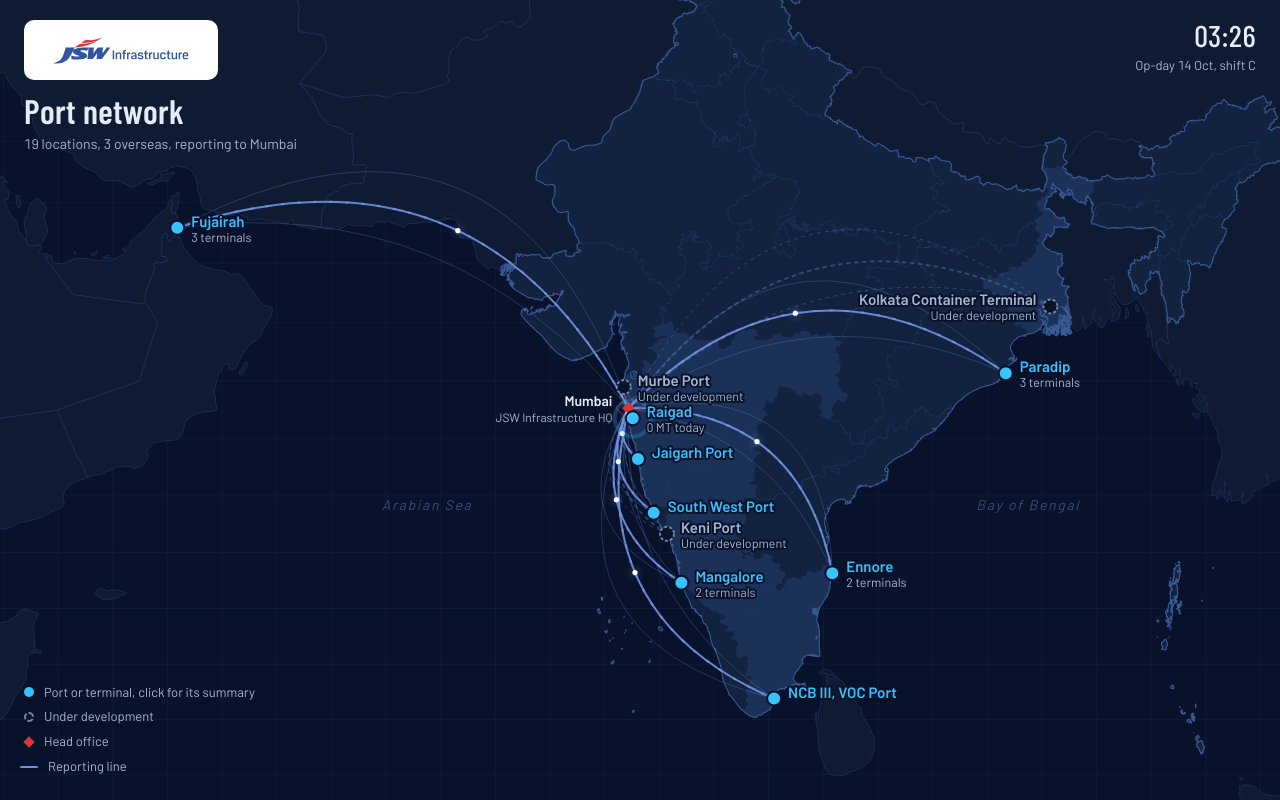
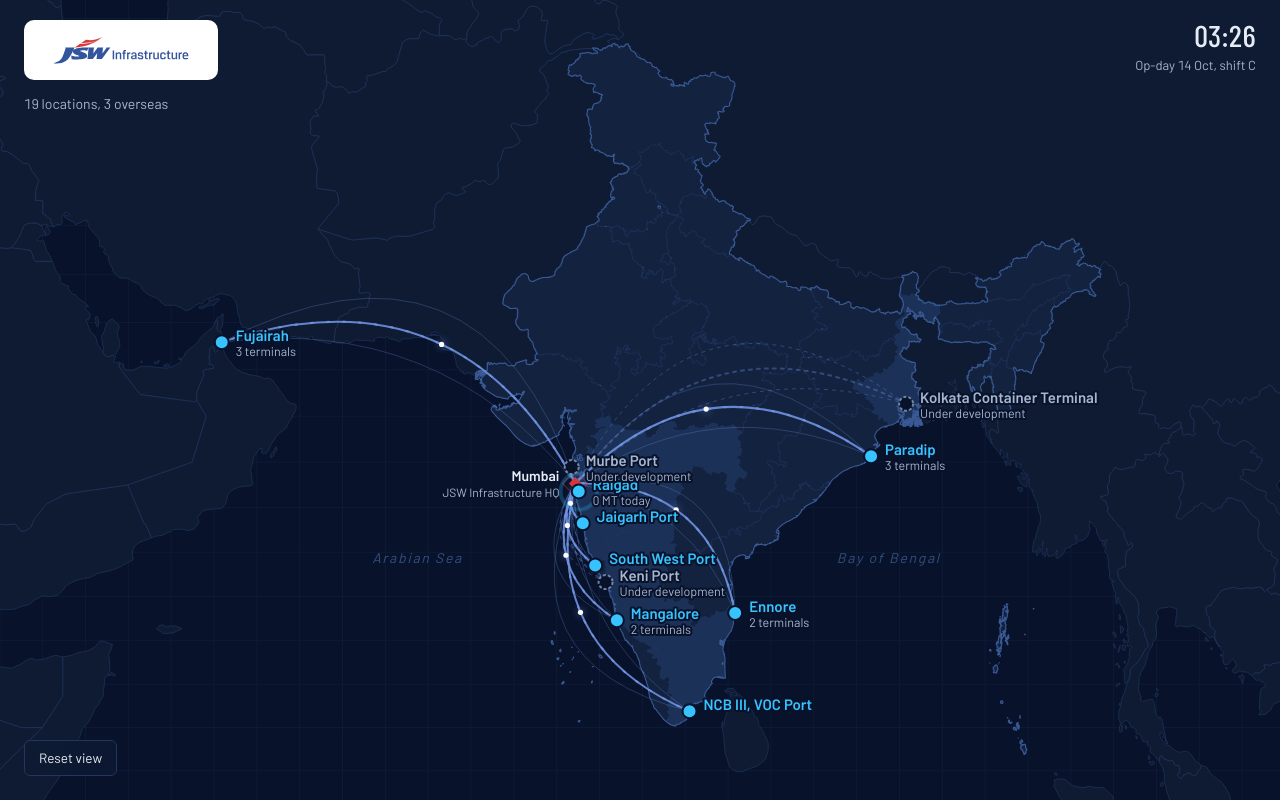
Before and after one commit to shubhamshnd/CEPDA, a Flask app: page / in a window 1280 px wide. Run offline with Flask 3, Linux system fonts and the light colour scheme; some libraries are stand-ins or nearby versions.

Commit message:
Enhance map interaction with user controls and improve zoom behavior

```diff
--- a/static/css/app.css
+++ b/static/css/app.css
@@ -52,7 +52,8 @@ button { font: inherit; color: inherit; }
 
 /* ── Map ───────────────────────────────────────────── */
 #stage { position: fixed; inset: 0; }
-#map { width: 100%; height: 100%; display: block; }
+#map { width: 100%; height: 100%; display: block; cursor: grab; }
+#map:active { cursor: grabbing; }
 
 .graticule { fill: none; stroke: var(--sea-line); stroke-width: 1; vector-effect: non-scaling-stroke; }
 .land { fill: var(--land); }
@@ -136,6 +137,13 @@ body.panel-open .clock { right: calc(var(--panel-w) + 24px); }
   list-style: none; font-size: 13px; color: var(--text-2);
   display: grid; gap: 6px; pointer-events: none;
 }
+.map-controls { position: absolute; left: 24px; bottom: calc(24px + var(--safe-b)); }
+.map-controls button {
+  background: rgba(13, 26, 51, .85); border: 1px solid var(--rule);
+  padding: 7px 14px; border-radius: 6px; cursor: pointer; font-size: 13.5px;
+  backdrop-filter: blur(6px);
+}
+.map-controls button:hover { border-color: var(--coast); }
 .legend li { display: flex; align-items: center; gap: 10px; }
 .key { display: inline-block; flex: none; }
 .key-port { width: 10px; height: 10px; border-radius: 50%; background: var(--port); }
@@ -307,6 +315,7 @@ body.panel-open .clock { right: calc(var(--panel-w) + 24px); }
   body.panel-open .clock { right: 16px; }
   .legend { display: none; }
   .brand-logo { height: 34px; margin-bottom: 10px; }
+  .map-controls { left: 16px; bottom: calc(16px + var(--safe-b)); }
   .panel {
     top: auto; height: 86%; width: 100%;
     border-left: 0; border-top: 1px solid var(--rule); border-radius: 14px 14px 0 0;
--- a/static/js/map.js
+++ b/static/js/map.js
@@ -1,4 +1,4 @@
-/* Fixed map of JSW Infrastructure sites and the reporting arcs into head office. */
+/* Map of JSW Infrastructure sites and the reporting arcs into head office. */
 (function () {
   const CFG = window.PORTNET;
   const REFRESH_MS = 5 * 60 * 1000;
@@ -21,15 +21,17 @@
   const projection = d3.geoMercator();
   const path = d3.geoPath(projection);
   let india = null, world = null, network = null, sites = [], transform = d3.zoomIdentity, width = 0, height = 0;
-  let sparks = [];
+  let sparks = [], userMoved = false;   // true once the user zooms or pans by hand
 
-  // The zoom behaviour only drives programmatic transitions; it is never bound
-  // to the svg, so users cannot pan or zoom.
-  const zoom = d3.zoom().on('zoom', (e) => {
-    transform = e.transform;
-    gMap.attr('transform', transform);
-    drawOverlay();
-  });
+  const zoom = d3.zoom()
+    .scaleExtent([0.8, 40])
+    .on('zoom', (e) => {
+      transform = e.transform;
+      if (e.sourceEvent) userMoved = true;
+      gMap.attr('transform', transform);
+      drawOverlay();
+    });
+  svg.call(zoom).on('dblclick.zoom', null);
 
   // ── helpers ───────────────────────────────────────────
   const screen = (lng, lat) => transform.apply(projection([lng, lat]));
@@ -52,11 +54,25 @@
       .translate(-(x0 + x1) / 2, -(y0 + y1) / 2);
   }
 
-  // Every site plus head office, with room for labels (east) and the header (north).
+  // All of India plus every site, with room for labels (east) and the header (north-west).
+  const INDIA_BOUNDS = [[68, 6.5], [97.5, 37.2]];
   function homeView() {
-    const pts = network.ports.map(p => [p.lng, p.lat]).concat([[network.head_office.lng, network.head_office.lat]]);
+    const pts = network.ports.map(p => [p.lng, p.lat]);
     const lng = d3.extent(pts, d => d[0]), lat = d3.extent(pts, d => d[1]);
-    return fitTransform([[lng[0] - 2, lat[0] - 1.5], [lng[1] + 4, lat[1] + 5]], 60);  // extra north: header
+    return fitTransform([
+      [Math.min(lng[0] - 2, INDIA_BOUNDS[0][0]), Math.min(lat[0] - 1.5, INDIA_BOUNDS[0][1])],
+      [Math.max(lng[1] + 4, INDIA_BOUNDS[1][0]), Math.max(lat[1] + 5, INDIA_BOUNDS[1][1])],
+    ], 40);
+  }
+
+  // Back to the overview: everything visible, beside the panel if it is open.
+  function reset(ms) { userMoved = false; go(homeView(), ms); }
+
+  // Keep the user's zoom; just bring the site to the middle of the visible map.
+  function centreOn(s, ms) {
+    const [x, y] = projection([s.lng, s.lat]);
+    const k = transform.k;
+    go(d3.zoomIdentity.translate((width - panelWidth()) / 2 - x * k, height / 2 - y * k).scale(k), ms);
   }
 
   function go(t, ms) {
@@ -223,21 +239,21 @@
     const p = s.ports.find(x => x.code === code) || s.ports.find(x => x.connected) || s.ports[0];
     window.PortPanel.open(p, s.ports);
     drawOverlay();
-    go(homeView(), 700);               // slide the map into the left half
+    if (userMoved) centreOn(s, 700); else reset(700);   // slide the map into the left half
   }
   function openPort(code) {
     const s = sites.find(x => x.ports.some(p => p.code === code));
     if (s) openSite(s, code);
   }
   window.PortPanel.onSwitch = () => drawOverlay();
-  window.PortPanel.onClose = () => { drawOverlay(); go(homeView(), 700); };
+  window.PortPanel.onClose = () => { drawOverlay(); if (!userMoved) reset(700); };
 
   // ── header text + clock ───────────────────────────────
   function updateBrand() {
     const n = network.ports.length;
     const abroad = network.ports.filter(p => p.overseas).length;
     document.getElementById('brand-sub').textContent =
-      `${n} locations${abroad ? `, ${abroad} overseas` : ''}, reporting to ${network.head_office.city}`;
+      `${n} locations${abroad ? `, ${abroad} overseas` : ''}`;
   }
 
   function tick() {
@@ -266,7 +282,9 @@
     width = r.width; height = r.height;
     if (!india || !network) return;
     drawBase();
-    zoom.extent([[0, 0], [width, height]]);
+    zoom.extent([[0, 0], [width, height]])
+      .translateExtent([projection([40, 45]), projection([115, -5])]);   // can't pan off into empty ocean
+    userMoved = false;
     svg.interrupt().call(zoom.transform, homeView());
   }
 
@@ -308,6 +326,7 @@
     updateBrand();
     if (!reduceMotion) requestAnimationFrame(animate);
     window.addEventListener('resize', resize);
+    document.getElementById('btn-reset').onclick = () => reset(900);
 
     const wanted = new URLSearchParams(location.search).get('port');
     if (wanted) openPort(wanted.toUpperCase());
--- a/templates/index.html
+++ b/templates/index.html
@@ -17,7 +17,6 @@
 
   <header class="brand">
     <img class="brand-logo" src="{{ url_for('static', filename='img/jsw-logo.svg') }}" alt="JSW Infrastructure">
-    <h1>Port network</h1>
     <p id="brand-sub">Loading locations</p>
   </header>
 
@@ -26,12 +25,11 @@
     <span id="clock-meta"></span>
   </div>
 
-  <ul class="legend" aria-label="Legend">
-    <li><span class="key key-port"></span>Port or terminal, click for its summary</li>
-    <li><span class="key key-dev"></span>Under development</li>
-    <li><span class="key key-ho"></span>Head office</li>
-    <li><span class="key key-arc"></span>Reporting line</li>
-  </ul>
+  <div class="map-controls">
+    <button type="button" id="btn-reset">Reset view</button>
+  </div>
+
+
 
   <div id="map-error" class="map-error" hidden></div>
 </main>
```
